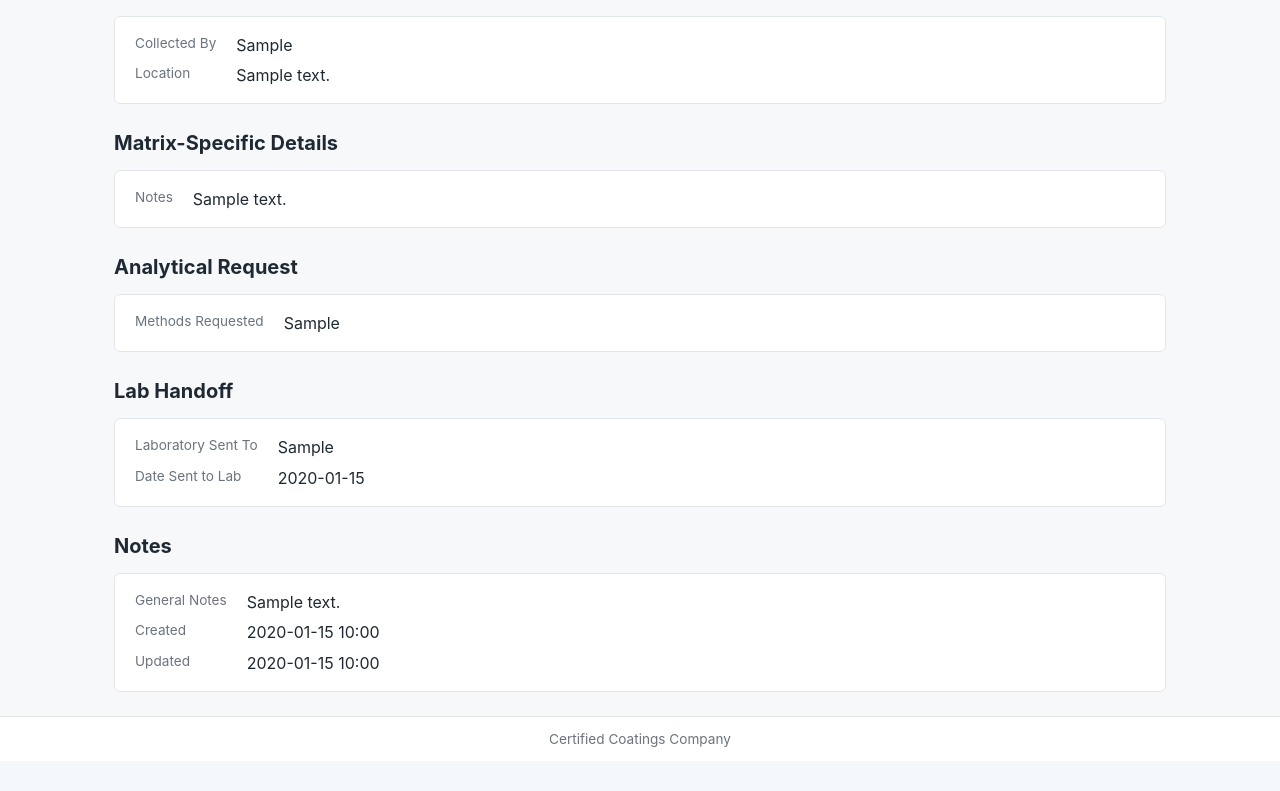
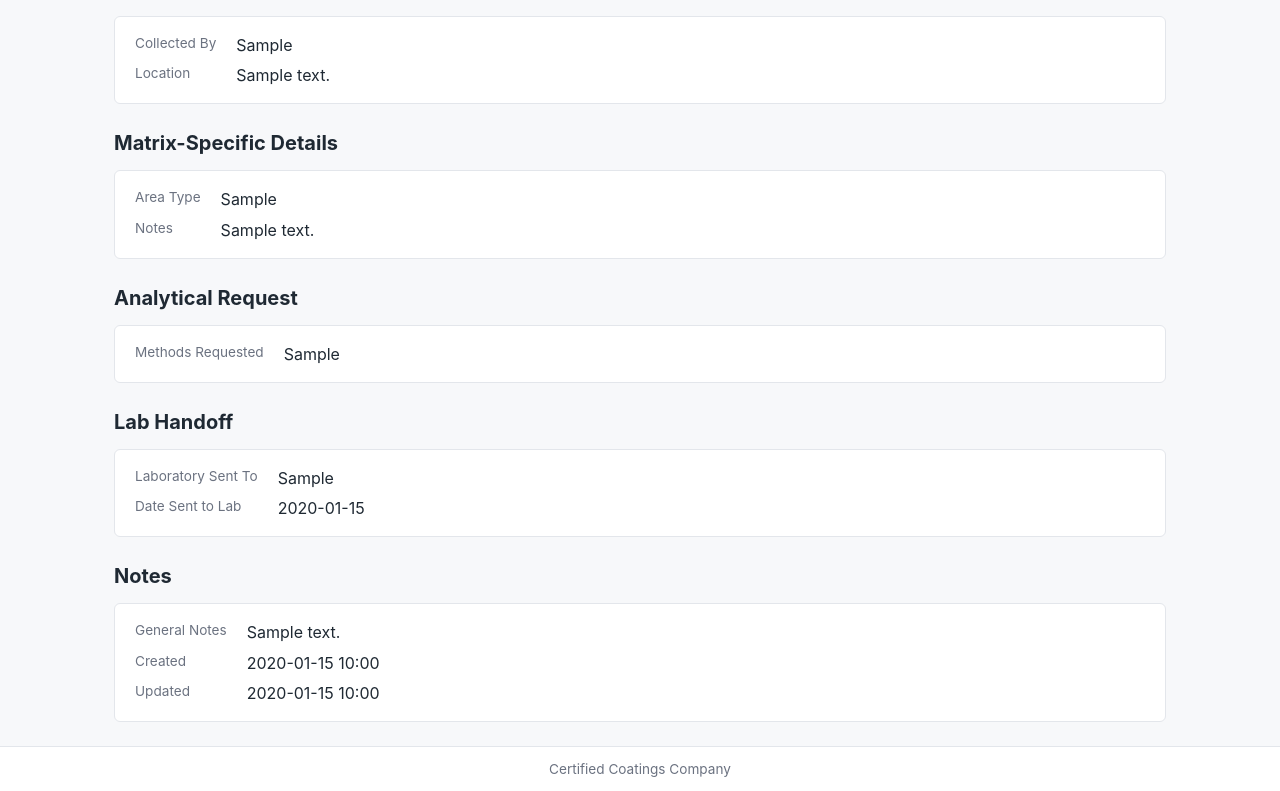
Before and after one commit to jKeonaona/SampleTrack, a Flask app: page /fsr/1 in a window 1280 px wide. Shown: the part 491-1282 px from the top of the page. Before the commit the page ends 1238 px from the top, so only its background shows below. Run offline with Flask 3, Linux system fonts and the light colour scheme; a user stored in the database is signed in; tables that the repository leaves empty hold one stand-in row (values such as "Sample post"); some libraries are stand-ins or nearby versions.

Commit message:
feat(fsr): add area_type field for wipe sample classification
Adds an Area Type field to FieldSampleRecord, gated on Wipe matrix. Captures the broad category of clean area being sampled (Eating Area, Vehicle, Decon Area, Shower Facility, Clean Room, Restroom, Other). Specific location detail remains in the existing notes fields.

- New column field_sample_record.area_type (nullable VARCHAR(50))

- Migration script scripts/add_fsr_area_type.py (idempotent, PRAGMA-guarded)

- Validation against ALLOWED_AREA_TYPES tuple in routes/fsr.py

- Conditional UI on FSR new, edit, detail, sample detail, and event inline form

- No flag engine or threshold changes (separate slice)

```diff
--- a/models.py
+++ b/models.py
@@ -225,6 +225,8 @@ class FieldSampleRecord(db.Model):
     location_description = db.Column(db.Text, nullable=True)
 
     matrix_specific_notes = db.Column(db.Text, nullable=True)
+    # Allowed: Eating Area, Vehicle, Decon Area, Shower Facility, Clean Room, Restroom, Other. NULL for non-wipe matrices.
+    area_type = db.Column(db.String(50), nullable=True)
 
     analytical_methods_requested = db.Column(db.Text, nullable=True)
 
--- a/routes/events.py
+++ b/routes/events.py
@@ -4,6 +4,7 @@ from flask import Blueprint, flash, jsonify, redirect, render_template, request,
 from flask_login import current_user, login_required
 
 from models import AirMonitorReport, FieldSampleRecord, Project, Result, Sample, SamplingEvent, db
+from routes.fsr import ALLOWED_AREA_TYPES
 from utils.sample_id import (
     MATRIX_CODE_OPTIONS,
     MATRIX_CODE_TO_MATRIX,
@@ -226,6 +227,7 @@ def detail(id):
         phase_options=PHASE_OPTIONS,
         am_pm_options=AM_PM_OPTIONS,
         temp_unit_options=TEMP_UNIT_OPTIONS,
+        area_types=ALLOWED_AREA_TYPES,
         available_projects=Project.query.order_by(Project.project_number).all(),
     )
 
@@ -386,6 +388,7 @@ def create_fsr(event_id, sample_id):
         fsr=fsr,
         sample=sample,
         event=event,
+        area_types=ALLOWED_AREA_TYPES,
         available_projects=Project.query.order_by(Project.project_number).all(),
     )
     return jsonify({"status": "ok", "fsr_id": fsr.id, "html": html})
@@ -401,6 +404,7 @@ def _form_from_fsr(fsr):
         "collected_by": fsr.collected_by or "",
         "location_description": fsr.location_description or "",
         "matrix_specific_notes": fsr.matrix_specific_notes or "",
+        "area_type": fsr.area_type or "",
         "analytical_methods_requested": fsr.analytical_methods_requested or "",
         "laboratory_sent_to": fsr.laboratory_sent_to or "",
         "date_sent_to_lab": fsr.date_sent_to_lab or "",
--- a/routes/fsr.py
+++ b/routes/fsr.py
@@ -6,6 +6,22 @@ from flask_login import current_user, login_required
 from models import FieldSampleRecord, Project, Sample, db
 
 fsr_bp = Blueprint("fsr", __name__, url_prefix="/fsr")
+
+
+ALLOWED_AREA_TYPES = (
+    "Eating Area",
+    "Vehicle",
+    "Decon Area",
+    "Shower Facility",
+    "Clean Room",
+    "Restroom",
+    "Other",
+)
+
+
+def _coerce_area_type(value):
+    v = (value or "").strip()
+    return v if v in ALLOWED_AREA_TYPES else None
 
 
 def _empty_form():
@@ -18,6 +34,7 @@ def _empty_form():
         "collected_by": "",
         "location_description": "",
         "matrix_specific_notes": "",
+        "area_type": "",
         "analytical_methods_requested": "",
         "laboratory_sent_to": "",
         "date_sent_to_lab": "",
@@ -35,6 +52,7 @@ def _form_from_fsr(fsr):
         "collected_by": fsr.collected_by or "",
         "location_description": fsr.location_description or "",
         "matrix_specific_notes": fsr.matrix_specific_notes or "",
+        "area_type": fsr.area_type or "",
         "analytical_methods_requested": fsr.analytical_methods_requested or "",
         "laboratory_sent_to": fsr.laboratory_sent_to or "",
         "date_sent_to_lab": fsr.date_sent_to_lab or "",
@@ -53,6 +71,7 @@ def _form_from_request():
         "collected_by": (form.get("collected_by") or "").strip(),
         "location_description": (form.get("location_description") or "").strip(),
         "matrix_specific_notes": (form.get("matrix_specific_notes") or "").strip(),
+        "area_type": (form.get("area_type") or "").strip(),
         "analytical_methods_requested": (form.get("analytical_methods_requested") or "").strip(),
         "laboratory_sent_to": (form.get("laboratory_sent_to") or "").strip(),
         "date_sent_to_lab": (form.get("date_sent_to_lab") or "").strip(),
@@ -75,17 +94,20 @@ def _apply_form_to_fsr(fsr, form):
     fsr.collected_by = form["collected_by"] or None
     fsr.location_description = form["location_description"] or None
     fsr.matrix_specific_notes = form["matrix_specific_notes"] or None
+    fsr.area_type = _coerce_area_type(form["area_type"])
     fsr.analytical_methods_requested = form["analytical_methods_requested"] or None
     fsr.laboratory_sent_to = form["laboratory_sent_to"] or None
     fsr.date_sent_to_lab = form["date_sent_to_lab"] or None
     fsr.general_notes = form["general_notes"] or None
 
 
-def _render_form(template, form, fsr=None):
+def _render_form(template, form, fsr=None, linked_sample=None):
     return render_template(
         template,
         form=form,
         fsr=fsr,
+        linked_sample=linked_sample,
+        area_types=ALLOWED_AREA_TYPES,
         available_projects=Project.query.order_by(Project.project_number).all(),
     )
 
@@ -119,9 +141,11 @@ def list_fsr():
 def new():
     form = _empty_form()
     prefill = (request.args.get("client_sample_id") or "").strip()
+    linked_sample = None
     if prefill:
         form["client_sample_id"] = prefill
-    return _render_form("fsr/new.html", form)
+        linked_sample = Sample.query.filter_by(client_sample_id=prefill).first()
+    return _render_form("fsr/new.html", form, linked_sample=linked_sample)
 
 
 @fsr_bp.route("/new", methods=["POST"])
@@ -130,7 +154,8 @@ def create():
     form = _form_from_request()
     if not form["client_sample_id"]:
         flash("Client Sample ID is required.", "error")
-        return _render_form("fsr/new.html", form), 400
+        linked_sample = Sample.query.filter_by(client_sample_id=form["client_sample_id"]).first() if form["client_sample_id"] else None
+        return _render_form("fsr/new.html", form, linked_sample=linked_sample), 400
 
     fsr = FieldSampleRecord(created_by_user_id=current_user.id)
     _apply_form_to_fsr(fsr, form)
@@ -157,7 +182,8 @@ def detail(id):
 def edit(id):
     fsr = FieldSampleRecord.query.get_or_404(id)
     form = _form_from_fsr(fsr)
-    return _render_form("fsr/edit.html", form, fsr=fsr)
+    linked_sample = Sample.query.filter_by(client_sample_id=fsr.client_sample_id).first()
+    return _render_form("fsr/edit.html", form, fsr=fsr, linked_sample=linked_sample)
 
 
 @fsr_bp.route("/<int:id>/edit_save", methods=["POST"])
@@ -173,7 +199,8 @@ def edit_save(id):
         if is_ajax:
             return jsonify({"status": "error", "message": "Client Sample ID is required."}), 400
         flash("Client Sample ID is required.", "error")
-        return _render_form("fsr/edit.html", form, fsr=fsr), 400
+        linked_sample = Sample.query.filter_by(client_sample_id=fsr.client_sample_id).first()
+        return _render_form("fsr/edit.html", form, fsr=fsr, linked_sample=linked_sample), 400
 
     _apply_form_to_fsr(fsr, form)
     db.session.commit()
--- a/templates/fsr/detail.html
+++ b/templates/fsr/detail.html
@@ -56,6 +56,9 @@
   <h2>Matrix-Specific Details</h2>
   <div class="info-block">
     <dl>
+      {% if fsr.area_type %}
+        <dt>Area Type</dt><dd>{{ fsr.area_type }}</dd>
+      {% endif %}
       <dt>Notes</dt><dd>{{ fsr.matrix_specific_notes or "—" }}</dd>
     </dl>
   </div>
--- a/templates/samples/detail.html
+++ b/templates/samples/detail.html
@@ -162,6 +162,9 @@
           <dt>Collection Time</dt><dd>{{ fsr.collection_time or "—" }}</dd>
           <dt>Collected By</dt><dd>{{ fsr.collected_by or "—" }}</dd>
           <dt>Location</dt><dd>{{ fsr.location_description or "—" }}</dd>
+          {% if fsr.area_type %}
+            <dt>Area Type</dt><dd>{{ fsr.area_type }}</dd>
+          {% endif %}
           <dt>Matrix-Specific Notes</dt><dd>{{ fsr.matrix_specific_notes or "—" }}</dd>
           <dt>Methods Requested</dt><dd>{{ fsr.analytical_methods_requested or "—" }}</dd>
           <dt>Lab Sent To</dt><dd>{{ fsr.laboratory_sent_to or "—" }}</dd>
```
Also changed, not shown: scripts/add_fsr_area_type.py (added, +25 -0 lines), templates/events/_inline_fsr_form.html (+11 -0 lines), templates/fsr/_form.html (+11 -0 lines).
